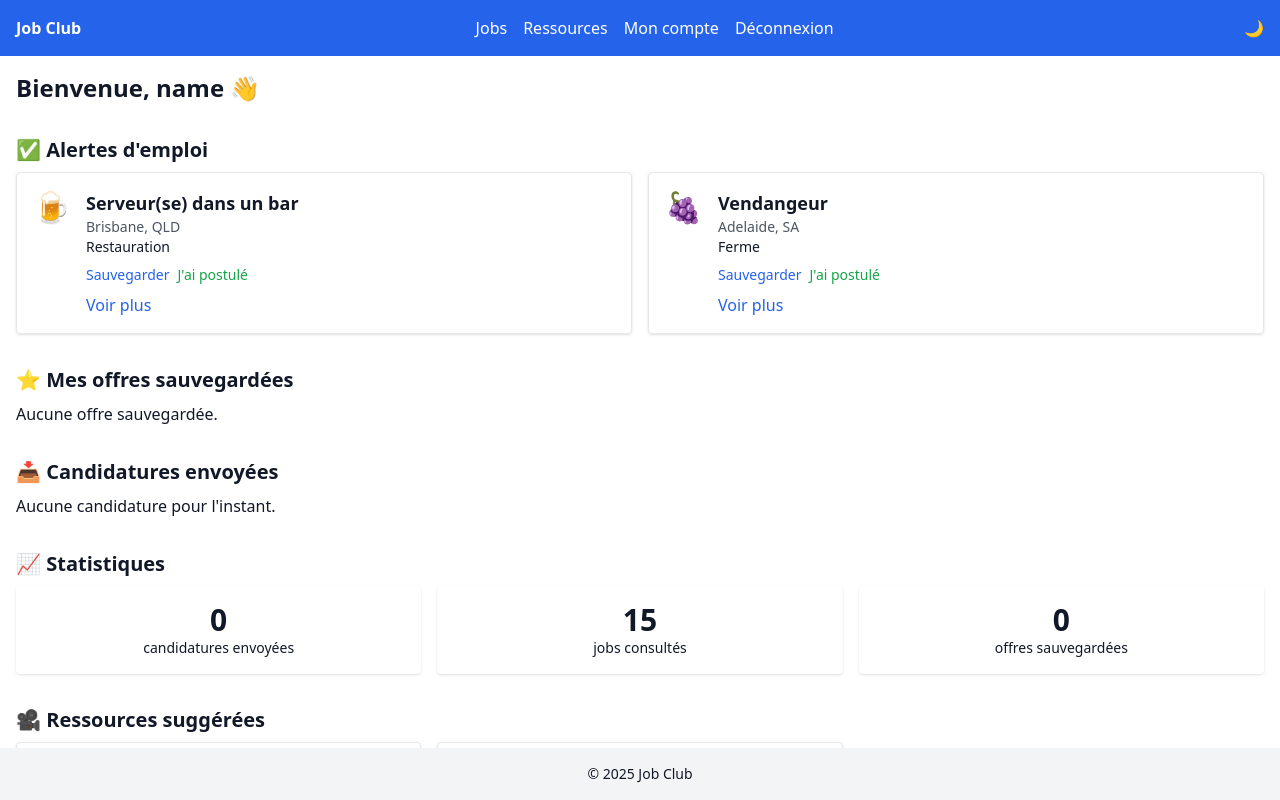
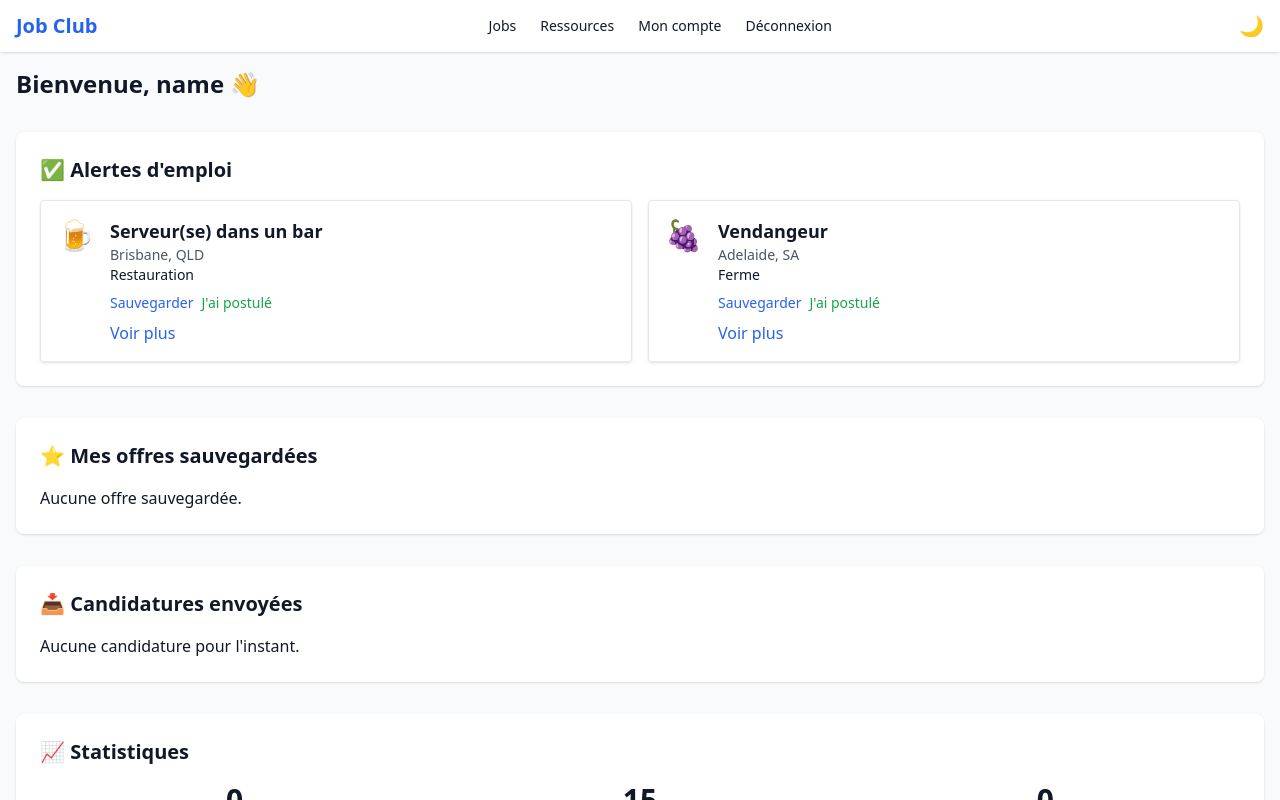
Before and after one commit to itslucasm8/JC, a React (Vite) app: page /connexion in a window 1280 px wide. Both pictures are taken after typing "name@example.com", "Sample123" into the empty fields and a click on the button "Se connecter". Shown: the top 800 px of the page. Built offline with nearby package versions, Linux system fonts and the light colour scheme.

Commit message:
Improve dashboard and navigation styles

```diff
--- a/src/components/Footer.jsx
+++ b/src/components/Footer.jsx
@@ -1,6 +1,6 @@
 function Footer() {
   return (
-    <footer className="bg-gray-100 text-center p-4 text-sm sticky bottom-0 dark:bg-gray-800 dark:text-gray-100">
+    <footer className="bg-white border-t py-4 text-center text-sm mt-auto dark:bg-gray-900 dark:text-gray-100 dark:border-gray-700">
       © {new Date().getFullYear()} Job Club
     </footer>
   );
--- a/src/components/Layout.jsx
+++ b/src/components/Layout.jsx
@@ -4,7 +4,7 @@ import { Outlet } from 'react-router-dom';
 
 function Layout() {
   return (
-    <div className="min-h-screen flex flex-col">
+    <div className="min-h-screen flex flex-col bg-gray-50 dark:bg-gray-900">
       <NavBar />
       <main className="flex-grow container mx-auto p-4 pb-20 animate-fade">
         <Outlet />
--- a/src/components/NavBar.jsx
+++ b/src/components/NavBar.jsx
@@ -5,6 +5,7 @@ import { useState, useEffect } from 'react';
 function NavBar() {
   const { user, logout } = useAuth();
   const [dark, setDark] = useState(() => localStorage.getItem('theme') === 'dark');
+  const [open, setOpen] = useState(false);
 
   useEffect(() => {
     if (dark) {
@@ -16,21 +17,80 @@ function NavBar() {
   }, [dark]);
 
   return (
-    <nav className="bg-blue-600 text-white sticky top-0 z-10 dark:bg-gray-800">
-      <div className="container mx-auto flex items-center justify-between p-4">
-        <Link to="/" className="font-bold">Job Club</Link>
+    <nav className="sticky top-0 z-10 bg-white shadow dark:bg-gray-900">
+      <div className="container mx-auto flex items-center justify-between px-4 py-3">
+        <Link to="/" className="text-xl font-bold text-blue-600">Job Club</Link>
+
         {user && (
-          <ul className="flex space-x-4">
-            <li><Link to="/jobs">Jobs</Link></li>
-            <li><Link to="/ressources">Ressources</Link></li>
-            <li><Link to="/mon-compte">Mon compte</Link></li>
-            <li><button onClick={logout}>Déconnexion</button></li>
-          </ul>
+          <>
+            <ul className="hidden md:flex items-center gap-6 text-sm font-medium">
+              <li>
+                <Link to="/jobs" className="hover:text-blue-600">
+                  Jobs
+                </Link>
+              </li>
+              <li>
+                <Link to="/ressources" className="hover:text-blue-600">
+                  Ressources
+                </Link>
+              </li>
+              <li>
+                <Link to="/mon-compte" className="hover:text-blue-600">
+                  Mon compte
+                </Link>
+              </li>
+              <li>
+                <button onClick={logout} className="hover:text-blue-600">
+                  Déconnexion
+                </button>
+              </li>
+            </ul>
+            <button
+              className="md:hidden text-2xl"
+              onClick={() => setOpen(!open)}
+            >
+              ☰
+            </button>
+          </>
         )}
-        <button onClick={() => setDark(!dark)} className="ml-4">
+
+        <button onClick={() => setDark(!dark)} className="ml-4 text-xl">
           {dark ? '☀️' : '🌙'}
         </button>
       </div>
+
+      {user && open && (
+        <ul className="md:hidden px-4 pb-4 space-y-2 text-sm font-medium">
+          <li>
+            <Link to="/jobs" onClick={() => setOpen(false)} className="block py-1">
+              Jobs
+            </Link>
+          </li>
+          <li>
+            <Link
+              to="/ressources"
+              onClick={() => setOpen(false)}
+              className="block py-1"
+            >
+              Ressources
+            </Link>
+          </li>
+          <li>
+            <Link
+              to="/mon-compte"
+              onClick={() => setOpen(false)}
+              className="block py-1"
+            >
+              Mon compte
+            </Link>
+          </li>
+          <li>
+            <button onClick={() => { setOpen(false); logout(); }} className="block py-1 text-left w-full">
+              Déconnexion
+            </button>
+          </li>
+        </ul>
+      )}
     </nav>
   );
 }
--- a/src/pages/Dashboard.jsx
+++ b/src/pages/Dashboard.jsx
@@ -50,8 +50,8 @@ function Dashboard() {
         Bienvenue, {prenom} <span role="img" aria-label="salut">👋</span>
       </h1>
 
-      <section>
-        <h2 className="text-xl font-bold mb-2">✅ Alertes d'emploi</h2>
+      <section className="bg-white rounded-lg shadow p-6 space-y-4">
+        <h2 className="text-xl font-bold">✅ Alertes d'emploi</h2>
         <div className="grid gap-4 md:grid-cols-2">
           {alertes.map((job) => (
             <JobCard key={job.id} job={job} />
@@ -59,8 +59,8 @@ function Dashboard() {
         </div>
       </section>
 
-      <section>
-        <h2 className="text-xl font-bold mb-2">⭐ Mes offres sauvegardées</h2>
+      <section className="bg-white rounded-lg shadow p-6 space-y-4">
+        <h2 className="text-xl font-bold">⭐ Mes offres sauvegardées</h2>
         {savedJobs.length === 0 ? (
           <p>Aucune offre sauvegardée.</p>
         ) : (
@@ -72,8 +72,8 @@ function Dashboard() {
         )}
       </section>
 
-      <section>
-        <h2 className="text-xl font-bold mb-2">📥 Candidatures envoyées</h2>
+      <section className="bg-white rounded-lg shadow p-6 space-y-4">
+        <h2 className="text-xl font-bold">📥 Candidatures envoyées</h2>
         {appliedJobs.length === 0 ? (
           <p>Aucune candidature pour l'instant.</p>
         ) : (
@@ -85,26 +85,26 @@ function Dashboard() {
         )}
       </section>
 
-      <section>
-        <h2 className="text-xl font-bold mb-2">📈 Statistiques</h2>
+      <section className="bg-white rounded-lg shadow p-6 space-y-4">
+        <h2 className="text-xl font-bold">📈 Statistiques</h2>
         <div className="grid gap-4 sm:grid-cols-3">
-          <div className="bg-white rounded shadow p-4 text-center">
+          <div className="text-center">
             <p className="text-3xl font-bold">{stats.candidatures}</p>
             <p className="text-sm">candidatures envoyées</p>
           </div>
-          <div className="bg-white rounded shadow p-4 text-center">
+          <div className="text-center">
             <p className="text-3xl font-bold">{stats.jobsVus}</p>
             <p className="text-sm">jobs consultés</p>
           </div>
-          <div className="bg-white rounded shadow p-4 text-center">
+          <div className="text-center">
             <p className="text-3xl font-bold">{stats.sauvegardes}</p>
             <p className="text-sm">offres sauvegardées</p>
           </div>
         </div>
       </section>
 
-      <section>
-        <h2 className="text-xl font-bold mb-2">🎥 Ressources suggérées</h2>
+      <section className="bg-white rounded-lg shadow p-6 space-y-4">
+        <h2 className="text-xl font-bold">🎥 Ressources suggérées</h2>
         <div className="grid gap-4 md:grid-cols-2 lg:grid-cols-3">
           {ressources.map((r) => (
             <ArticleCard key={r.slug} article={r} />
```
